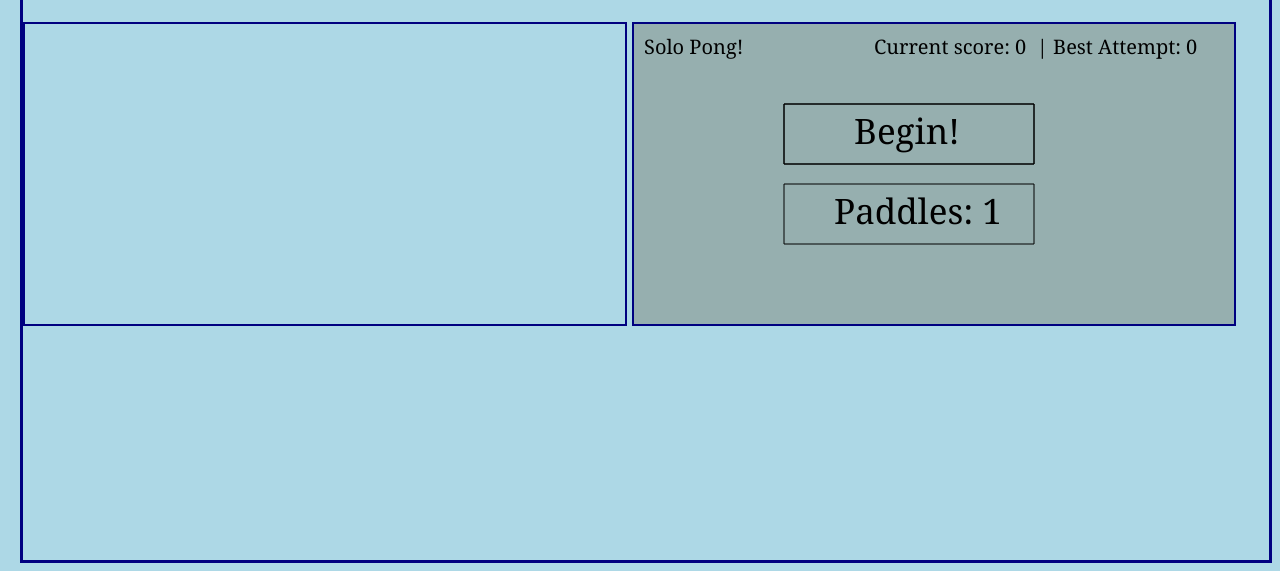
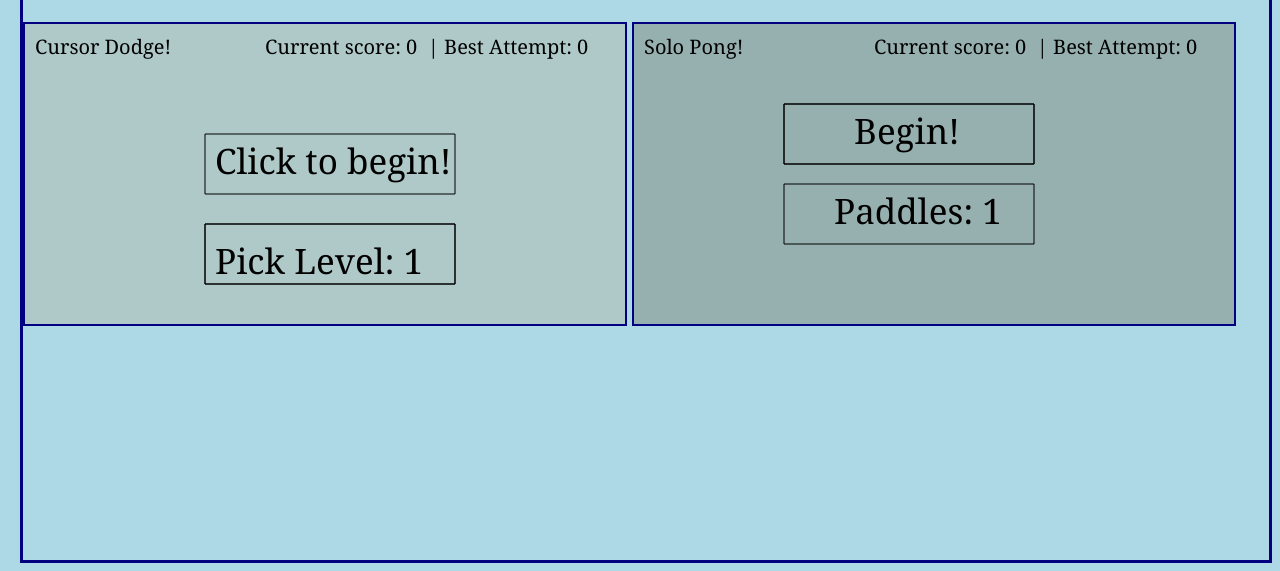
Before and after one commit to MattJSmith/MattJSmith.github.io, a plain HTML site: page index.html in a window 1280 px wide. Shown: the part 229-800 px from the top of the page. Drawn offline with Linux system fonts and the light colour scheme.

Commit message:
change to use dual game js

```diff
--- a/index.html
+++ b/index.html
@@ -23,6 +23,6 @@
 		<canvas id="ballStage" style="border: 2px solid; cursor: crosshair" width="600" height="300"></canvas>
 		<canvas id="SoloPong" style="border: 2px solid; cursor: crosshair" width="600" height="300"></canvas>
 
-		<script src="SoloPong.js"></script>
+		<script src="Dual.js"></script>
 	</body>
 </html>
```
